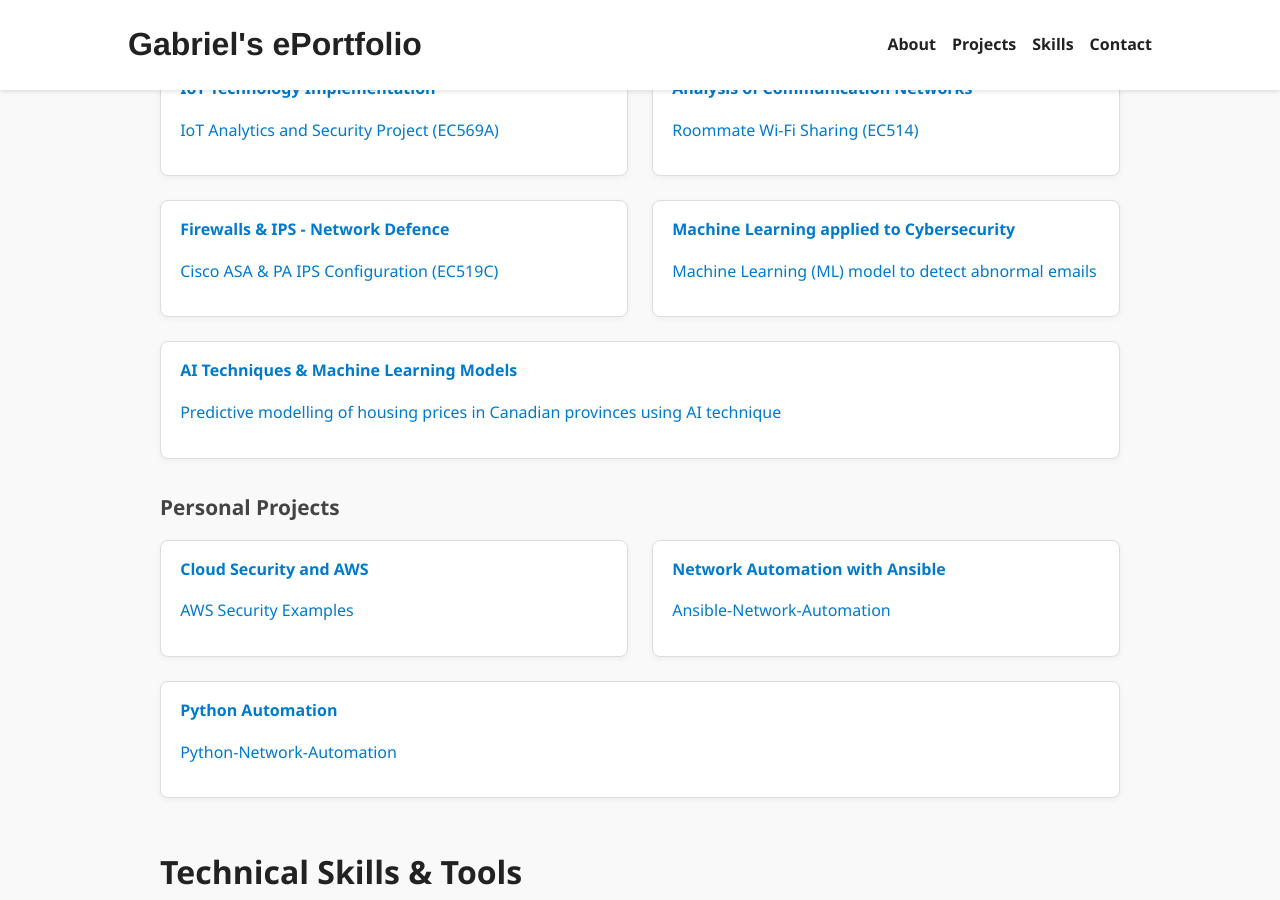
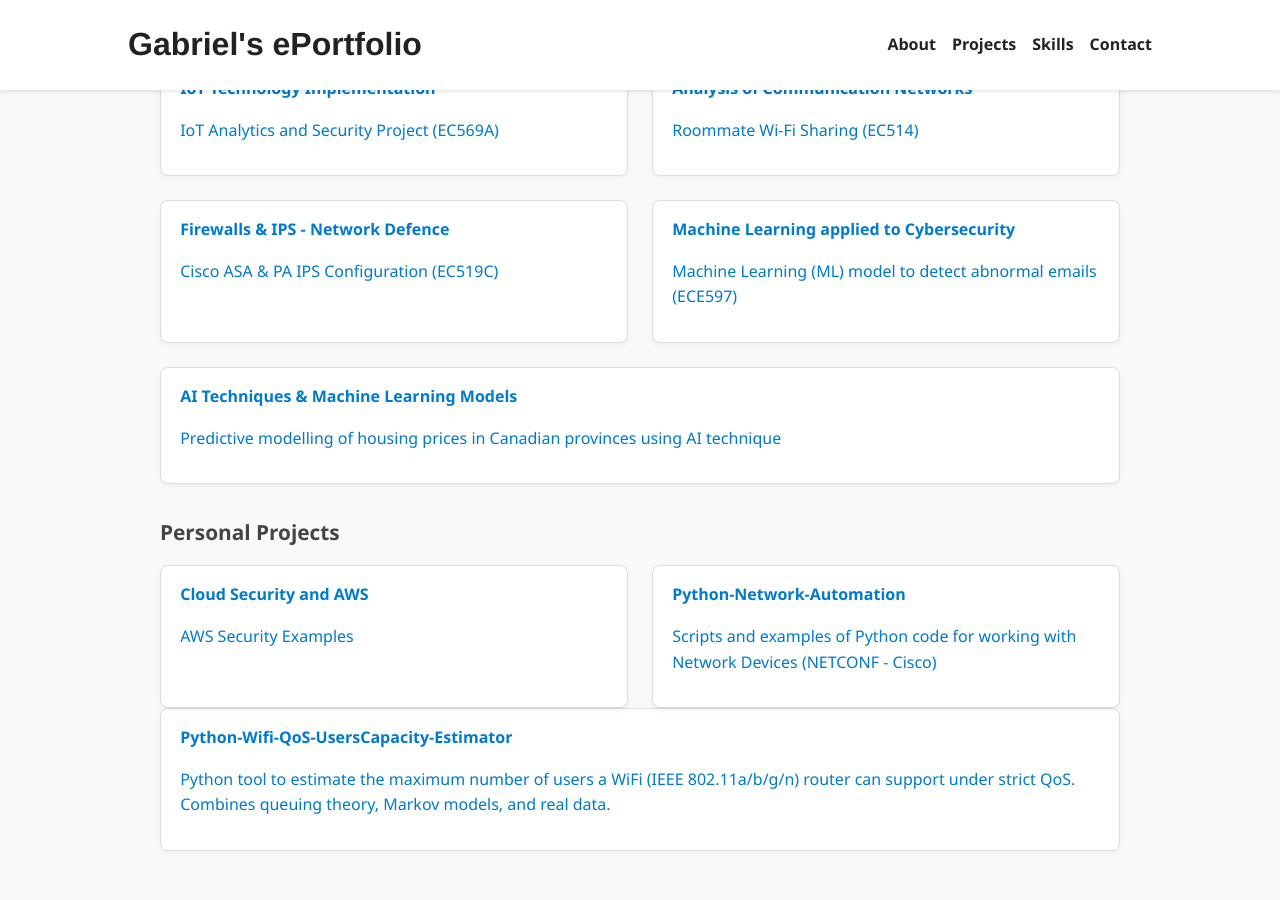
Before and after one commit to GabrielNetSec/GabrielNetSec.github.io, a Jekyll site: the page index.html, which Jekyll copies as it is, in a window 1280 px wide and 900 px high, scrolled down 1588 px. Built offline with Jekyll 4.4.1, drawn with Linux system fonts in a browser that asks for light colours.

Commit message:
Update index.html

```diff
--- a/index.html
+++ b/index.html
@@ -98,7 +98,7 @@
 
     <div class="project-card">
       <h4>Machine Learning applied to Cybersecurity</h4>
-      <p><a href="https://github.com/xuqiaoJiang/Summer-2025-ECE-597-Group3" target="_blank">Machine Learning (ML) model to detect abnormal emails</a></p>
+      <p><a href="https://github.com/xuqiaoJiang/Summer-2025-ECE-597-Group3" target="_blank">Machine Learning (ML) model to detect abnormal emails (ECE597)</a></p>
     </div>
 
    <div class="project-card">
@@ -116,15 +116,20 @@
       <h4>Cloud Security and AWS</h4>
       <p><a href="https://github.com/GabrielNetSec/AWS-Security-Examples" target="_blank">AWS Security Examples</a></p>
     </div>
+
     <div class="project-card">
-      <h4>Network Automation with Ansible</h4>
-      <p><a href="https://github.com/GabrielNetSec/Ansible-Network-Automation" target="_blank">Ansible-Network-Automation</a></p>
-    </div>
-    <div class="project-card">
-      <h4>Python Automation</h4>
-      <p><a href="https://github.com/GabrielNetSec/Python-Network-Automation" target="_blank">Python-Network-Automation</a></p>
+      <h4>Python-Network-Automation</h4>
+      <p><a href="https://github.com/GabrielNetSec/Python-Network-Automation" target="_blank">Scripts and examples of Python code for working with Network Devices (NETCONF - Cisco)</a></p>
     </div>
   </div>
+
+      <div class="project-card">
+      <h4>Python-Wifi-QoS-UsersCapacity-Estimator</h4>
+      <p><a href="https://github.com/GabrielNetSec/Python-Wifi-QoS-UsersCapacity-Estimator" target="_blank">Python tool to estimate the maximum number of users a WiFi (IEEE 802.11a/b/g/n) router can support under strict QoS. Combines queuing theory, Markov models, and real data.</a></p>
+    </div>
+  </div>
+
+
 </section>
 
   <!-- Skills Section -->
```
